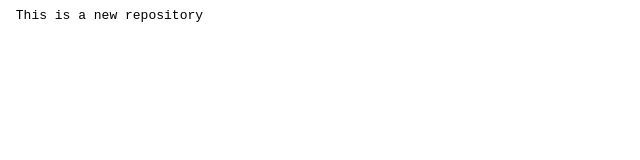
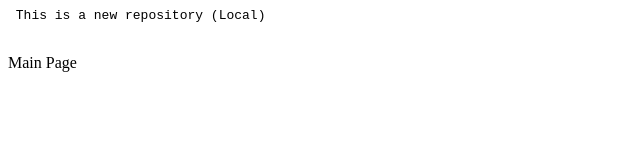
Before and after one commit to rakshanshjn/localrepo, a plain HTML site: page index.html in a window 1280 px wide. Shown: the whole page, without its empty margins (0-640 px from the left). Drawn offline with Linux system fonts and the light colour scheme.

Commit message:
modifications

```diff
--- a/index.html
+++ b/index.html
@@ -1 +1,2 @@
-<pre> This is a new repository </pre>
+<pre> This is a new repository (Local) </pre>
+<br> Main Page </br>
```
